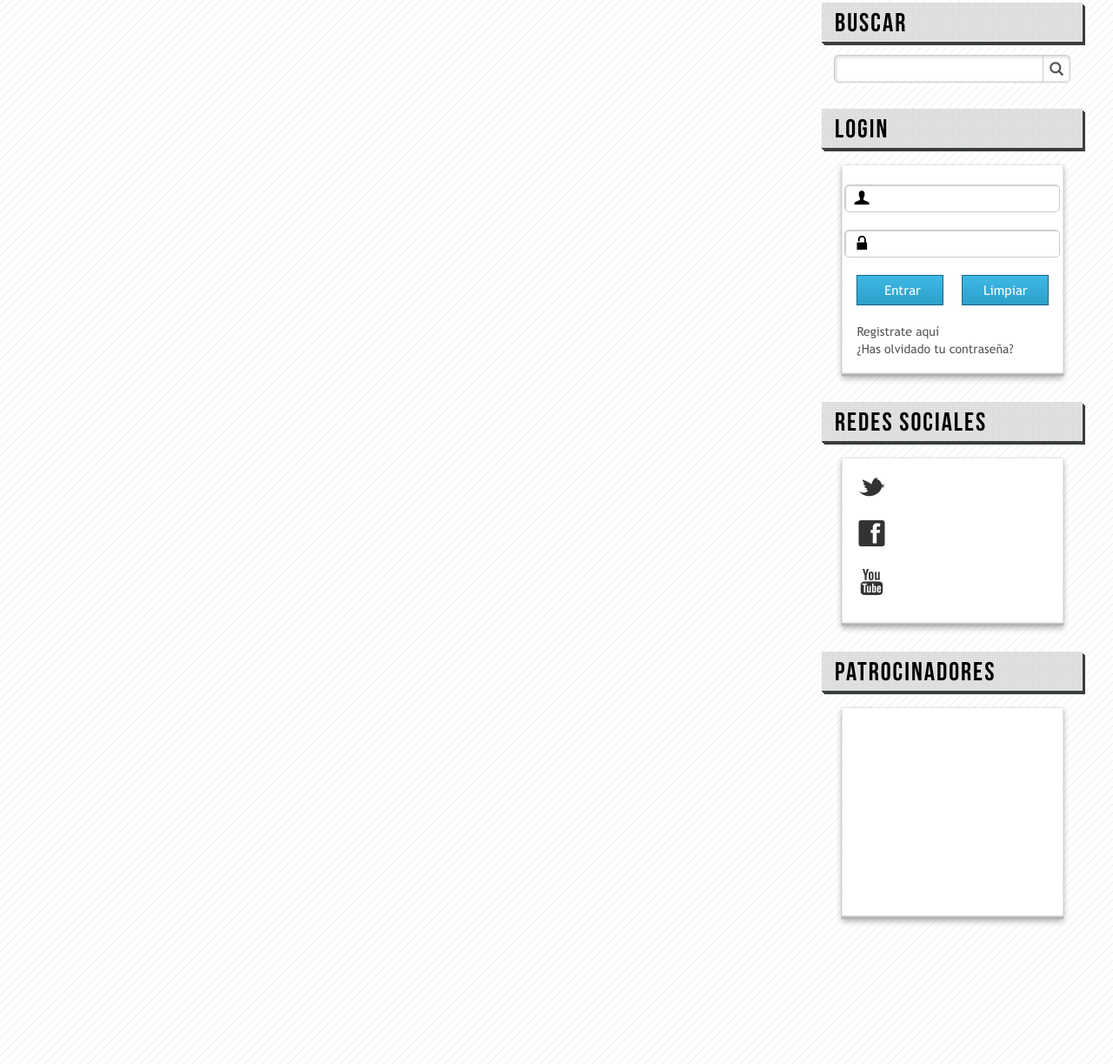
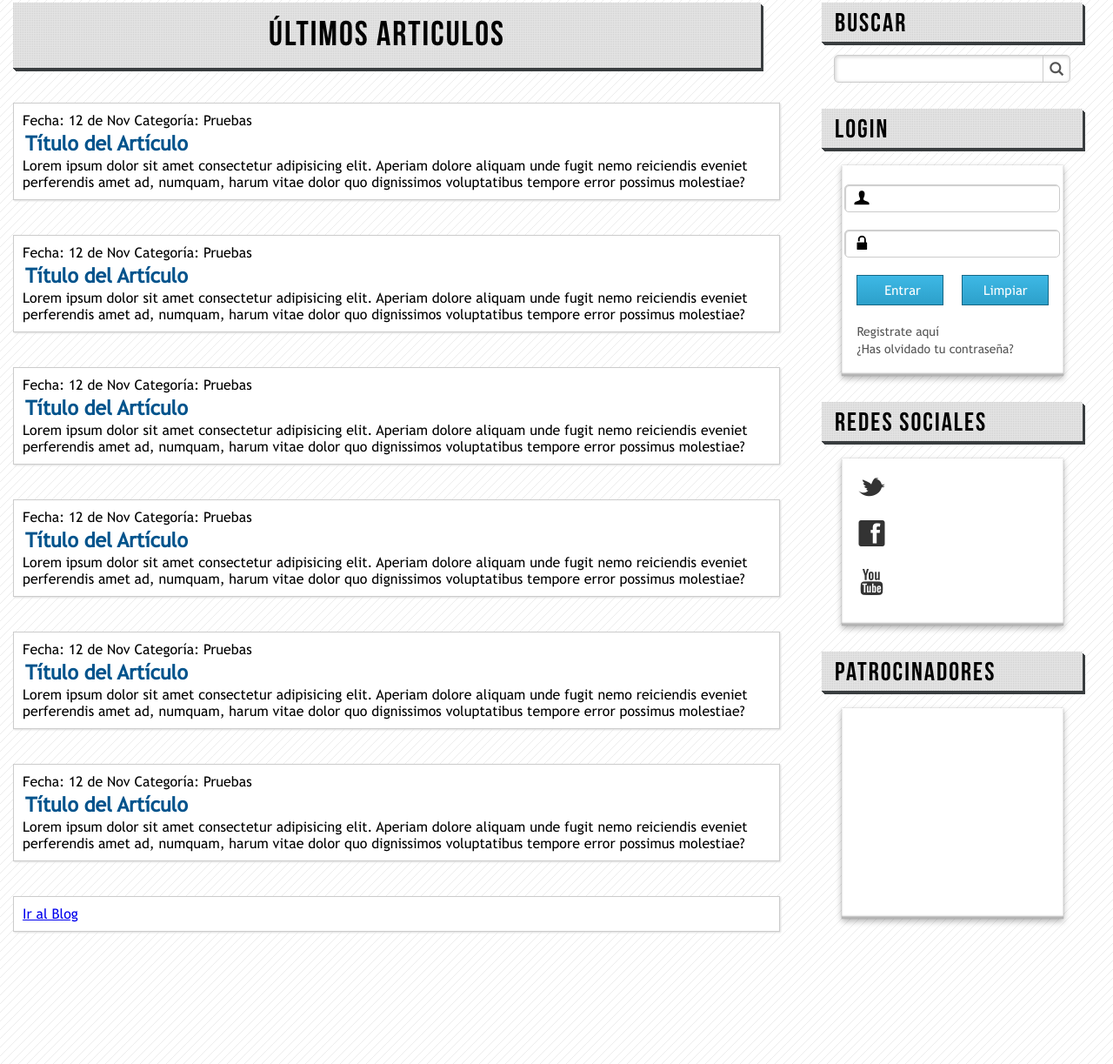
Before and after one commit to andreagarme/maquetacionAvanzadaCSS, a plain HTML site: page index.html in a window 1280 px wide. Shown: the part 616-1839 px from the top of the page at 87% size. Drawn offline with Linux system fonts and the light colour scheme.

Commit message:
Create articles

```diff
--- a/css/styles.css
+++ b/css/styles.css
@@ -350,3 +350,60 @@ input[type="submit"] {
   margin-top: 10px;
   margin-bottom: 20px;
 }
+
+/* Articulos */
+
+.clearfix {
+  float: none;
+  clear: both;
+}
+
+#articles {
+  width: 860px;
+  float: left;
+}
+
+#articles h2 {
+  display: block;
+  width: 100%;
+  height: 75px;
+  line-height: 75px;
+  text-align: center;
+  font-family: "BebasNeue";
+  font-size: 40px;
+  font-weight: normal;
+  letter-spacing: 2px;
+  background: url("../img/pxgray.png"), white;
+  box-shadow: 0px 1px 0px #393d3f, 1px 2px 0px #393d3f, 2px 3px 0px #393d3f,
+    3px 4px 0px #393d3f;
+  margin: 0px auto;
+  margin-top: 20px;
+  margin-bottom: 15px;
+}
+
+#articles article {
+  width: 100%;
+  height: auto;
+  border: 1px solid #ccc;
+  margin: 40px auto;
+  padding: 10px;
+  font-family: "TrebuchetMS";
+  background: white;
+  color: black;
+  box-shadow: 1px 1px 2px #ddd;
+}
+
+#articles article h4 {
+  display: block;
+  font-size: 23px;
+  margin: 3px;
+}
+
+#articles article h4 a {
+  text-decoration: none;
+  color: #00538c;
+}
+
+#articles article h4 a:hover {
+  text-decoration: underline;
+}
--- a/index.html
+++ b/index.html
@@ -119,6 +119,96 @@
         <div id="sponsors" class="aside-box"></div>
       </aside>
       <!-- Fin barra lateral -->
+
+      <!-- Inicio articulos -->
+
+      <section id="articles">
+        <h2>Últimos Articulos</h2>
+        <div class="clearfix"></div>
+        <article>
+          <div class="data">
+            <span> Fecha: 12 de Nov</span>
+            <span> Categoría: Pruebas </span>
+          </div>
+          <h4><a href="#"> Título del Artículo</a></h4>
+          <p>
+            Lorem ipsum dolor sit amet consectetur adipisicing elit. Aperiam
+            dolore aliquam unde fugit nemo reiciendis eveniet perferendis amet
+            ad, numquam, harum vitae dolor quo dignissimos voluptatibus tempore
+            error possimus molestiae?
+          </p>
+        </article>
+        <article>
+          <div class="data">
+            <span> Fecha: 12 de Nov</span>
+            <span> Categoría: Pruebas </span>
+          </div>
+          <h4><a href="#"> Título del Artículo</a></h4>
+          <p>
+            Lorem ipsum dolor sit amet consectetur adipisicing elit. Aperiam
+            dolore aliquam unde fugit nemo reiciendis eveniet perferendis amet
+            ad, numquam, harum vitae dolor quo dignissimos voluptatibus tempore
+            error possimus molestiae?
+          </p>
+        </article>
+        <article>
+          <div class="data">
+            <span> Fecha: 12 de Nov</span>
+            <span> Categoría: Pruebas </span>
+          </div>
+          <h4><a href="#"> Título del Artículo</a></h4>
+          <p>
+            Lorem ipsum dolor sit amet consectetur adipisicing elit. Aperiam
+            dolore aliquam unde fugit nemo reiciendis eveniet perferendis amet
+            ad, numquam, harum vitae dolor quo dignissimos voluptatibus tempore
+            error possimus molestiae?
+          </p>
+        </article>
+        <article>
+          <div class="data">
+            <span> Fecha: 12 de Nov</span>
+            <span> Categoría: Pruebas </span>
+          </div>
+          <h4><a href="#"> Título del Artículo</a></h4>
+          <p>
+            Lorem ipsum dolor sit amet consectetur adipisicing elit. Aperiam
+            dolore aliquam unde fugit nemo reiciendis eveniet perferendis amet
+            ad, numquam, harum vitae dolor quo dignissimos voluptatibus tempore
+            error possimus molestiae?
+          </p>
+        </article>
+        <article>
+          <div class="data">
+            <span> Fecha: 12 de Nov</span>
+            <span> Categoría: Pruebas </span>
+          </div>
+          <h4><a href="#"> Título del Artículo</a></h4>
+          <p>
+            Lorem ipsum dolor sit amet consectetur adipisicing elit. Aperiam
+            dolore aliquam unde fugit nemo reiciendis eveniet perferendis amet
+            ad, numquam, harum vitae dolor quo dignissimos voluptatibus tempore
+            error possimus molestiae?
+          </p>
+        </article>
+        <article>
+          <div class="data">
+            <span> Fecha: 12 de Nov</span>
+            <span> Categoría: Pruebas </span>
+          </div>
+          <h4><a href="#"> Título del Artículo</a></h4>
+          <p>
+            Lorem ipsum dolor sit amet consectetur adipisicing elit. Aperiam
+            dolore aliquam unde fugit nemo reiciendis eveniet perferendis amet
+            ad, numquam, harum vitae dolor quo dignissimos voluptatibus tempore
+            error possimus molestiae?
+          </p>
+        </article>
+        <article id="blog">
+          <a href="#">Ir al Blog</a>
+        </article>
+      </section>
+
+      <!-- Fin articulos -->
     </section>
   </body>
 </html>
```
